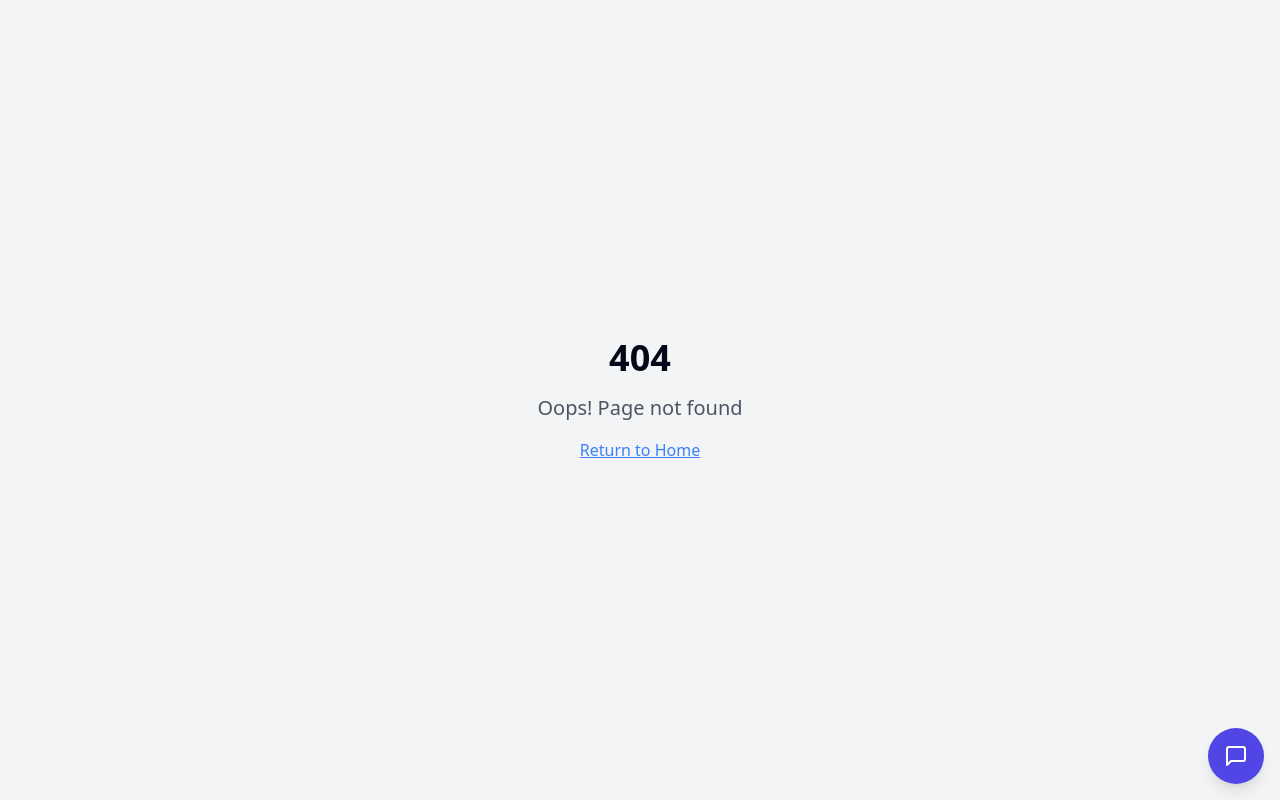
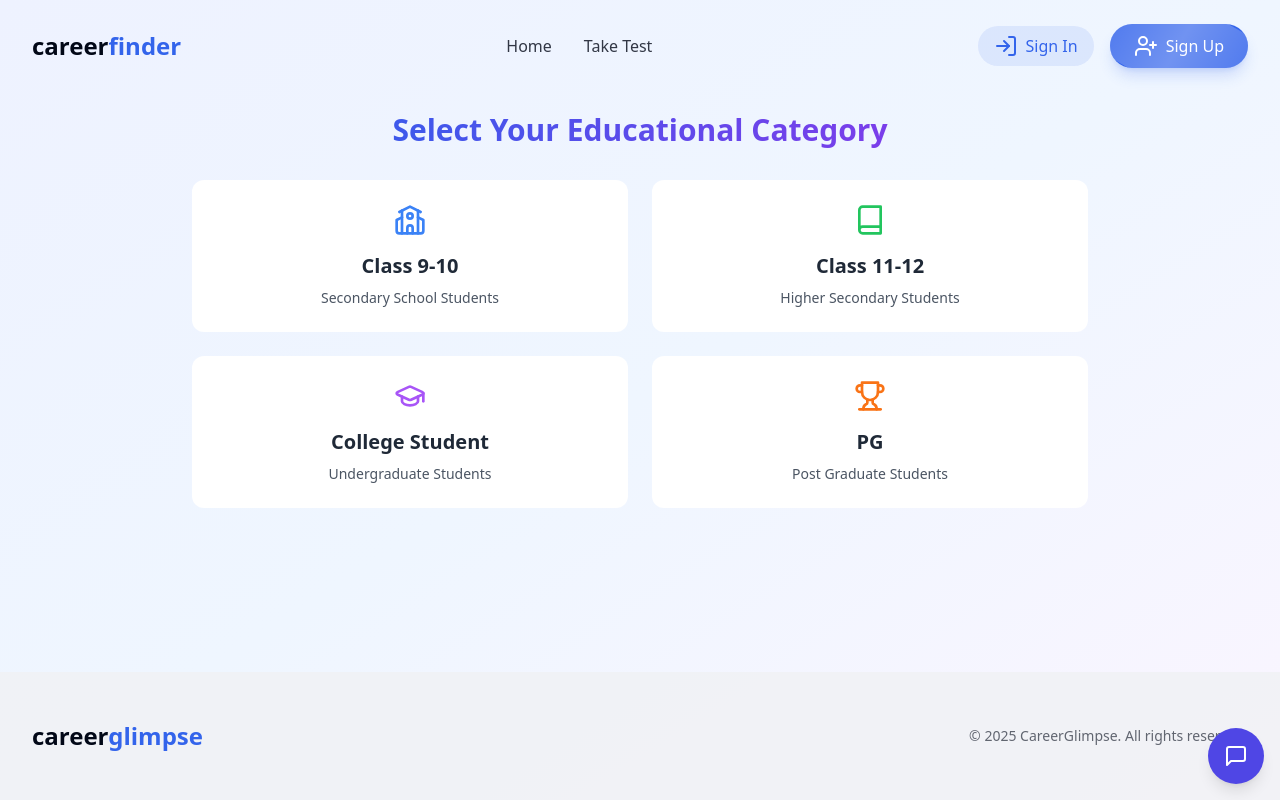
Before and after one commit to NeilSenEasow/career-glimpse, a React (Vite) app in the folder client/: page /group in a window 1280 px wide. Before the commit this address had no page. Built offline with nearby package versions, Linux system fonts and the light colour scheme.

Commit message:
Add group page

```diff
--- a/client/src/App.jsx
+++ b/client/src/App.jsx
@@ -5,14 +5,13 @@ import { QueryClient, QueryClientProvider } from "@tanstack/react-query";
 import { BrowserRouter, Routes, Route } from "react-router-dom";
 import { AuthProvider } from "./context/AuthContext.jsx";
 import Index from "./pages/Index.jsx";
-// import Test from "./pages/Test.jsx";
 import SignUp from "./pages/SignUp.jsx";
 import SignIn from "./pages/SignIn.jsx";
 import Profile from "./pages/Profile.jsx";
 import NotFound from "./pages/NotFound.jsx";
-// import HomePage from './components/HomePage';
 import QuesRes from './components/Ques_res';
 import ChatBot from './components/ChatBot';
+import Group from "./components/Group.jsx";
 
 const queryClient = new QueryClient();
 
@@ -26,6 +25,7 @@ const App = () => (
           <Routes>
             <Route path="/" element={<Index />} />
             <Route path="/test" element={<QuesRes />} />
+            <Route path="/group" element={<Group />} />
             <Route path="/signup" element={<SignUp />} />
             <Route path="/signin" element={<SignIn />} />
             <Route path="/profile" element={<Profile />} />
--- /dev/null
+++ b/client/src/components/Group.jsx
@@ -0,0 +1,89 @@
+import React, { useState } from "react";
+import { Book, GraduationCap, School, Trophy } from "lucide-react";
+import Navbar from "./Navbar";
+import Footer from "./Footer";
+
+function Group() {
+  const [selectedCategory, setSelectedCategory] = useState(null);
+
+  const categories = [
+    {
+      id: 1,
+      name: "Class 9-10",
+      icon: <School className="w-8 h-8 text-blue-500" />,
+      description: "Secondary School Students"
+    },
+    {
+      id: 2,
+      name: "Class 11-12",
+      icon: <Book className="w-8 h-8 text-green-500" />,
+      description: "Higher Secondary Students"
+    },
+    {
+      id: 3,
+      name: "College Student",
+      icon: <GraduationCap className="w-8 h-8 text-purple-500" />,
+      description: "Undergraduate Students"
+    },
+    {
+      id: 4,
+      name: "PG",
+      icon: <Trophy className="w-8 h-8 text-orange-500" />,
+      description: "Post Graduate Students"
+    }
+  ];
+
+  const handleCategorySelect = (categoryId) => {
+    setSelectedCategory(categoryId);
+  };
+
+  return (
+    <div className="min-h-screen flex flex-col bg-gradient-to-br from-indigo-50 via-blue-50 to-purple-50">
+      <Navbar />
+
+      <main className="flex-grow container mx-auto px-4 pt-28 pb-20">
+        <div className="max-w-4xl mx-auto">
+          <h1 className="text-3xl font-bold text-center mb-8 bg-gradient-to-r from-blue-600 to-purple-600 bg-clip-text text-transparent">
+            Select Your Educational Category
+          </h1>
+
+          <div className="grid grid-cols-1 md:grid-cols-2 gap-6">
+            {categories.map((category) => (
+              <button
+                key={category.id}
+                onClick={() => handleCategorySelect(category.id)}
+                className={`p-6 rounded-xl transition-all duration-300 transform hover:scale-105 flex flex-col items-center ${
+                  selectedCategory === category.id
+                    ? "bg-gradient-to-r from-blue-500 to-indigo-500 text-white shadow-lg"
+                    : "bg-white hover:shadow-xl text-gray-800"
+                }`}
+              >
+                <div className="mb-4">{category.icon}</div>
+                <h2 className="text-xl font-semibold mb-2">{category.name}</h2>
+                <p className={`text-sm ${
+                  selectedCategory === category.id ? "text-blue-100" : "text-gray-600"
+                }`}>
+                  {category.description}
+                </p>
+              </button>
+            ))}
+          </div>
+
+          {selectedCategory && (
+            <div className="mt-8 text-center">
+              <button
+                className="px-8 py-3 bg-gradient-to-r from-blue-500 to-indigo-600 text-white rounded-xl shadow-lg hover:shadow-xl transition-all duration-300 hover:scale-102"
+              >
+                Continue
+              </button>
+            </div>
+          )}
+        </div>
+      </main>
+
+      <Footer />
+    </div>
+  );
+}
+
+export default Group;
```
